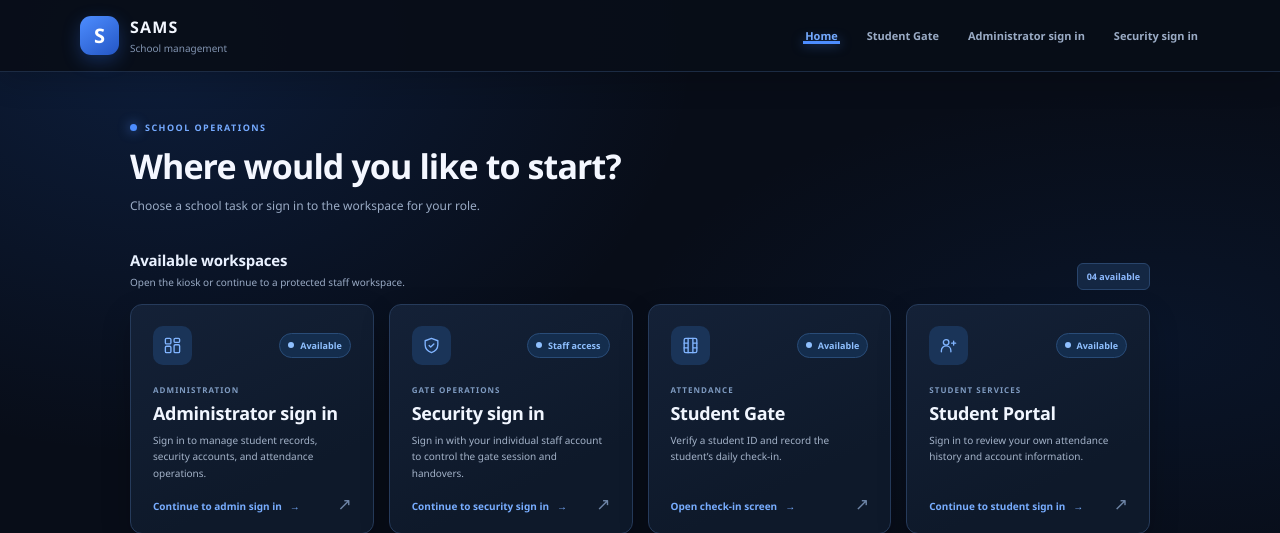
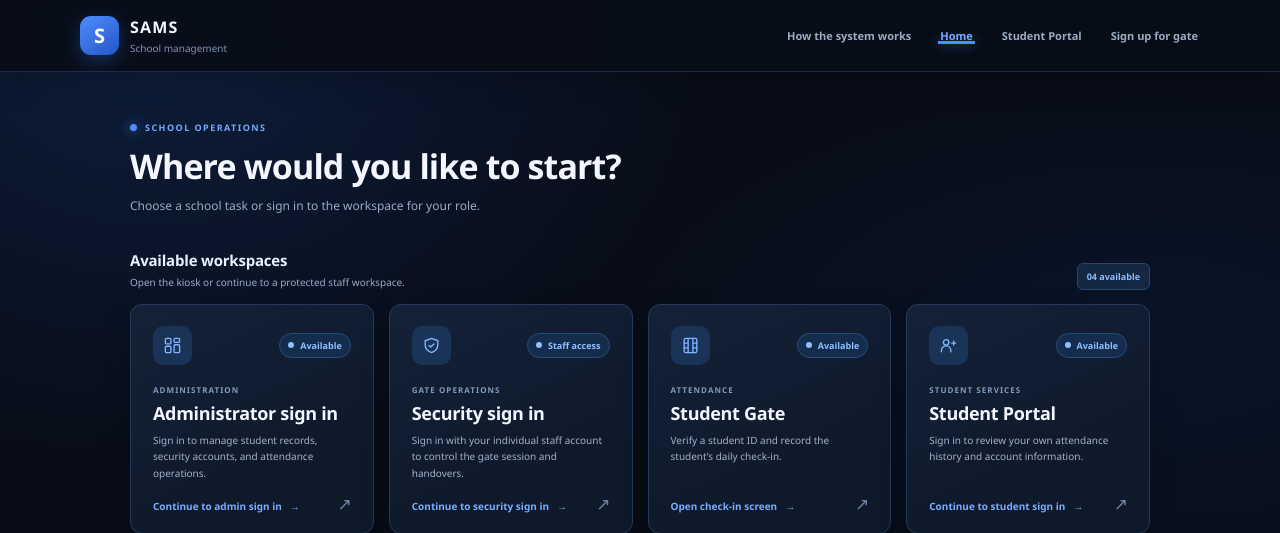
Before and after one commit to Ainechris/SAMS-ORIGNAL, a Flask app: page / in a window 1280 px wide. Shown: the top 533 px of the page. Run offline with Flask 3, Linux system fonts and the light colour scheme; data comes from the database, SQL or seed files in the repository.

Commit message:
Simplify homepage navigation and add how SAMS works page

```diff
--- a/app/templates/index.html
+++ b/app/templates/index.html
@@ -21,10 +21,13 @@
         </a>
 
         <nav class="home-nav" aria-label="Main navigation">
+            <a href="{{ url_for('main.how_it_works') }}">How the system works</a>
             <a class="nav-active" href="{{ url_for('main.home') }}" aria-current="page">Home</a>
-            <a href="{{ url_for('gate.gate') }}">Student Gate</a>
-            <a href="{{ url_for('admin.login') }}">Administrator sign in</a>
-            <a href="{{ url_for('security.login') }}">Security sign in</a>
+            <a href="{{ url_for('student.login') }}">Student Portal</a>
+            <a href="{{ url_for('gate.gate') }}">Sign up for gate</a>
+            {% if registration_open %}
+            <a class="nav-registration" href="{{ url_for('registration.public_registration') }}">Student Registration</a>
+            {% endif %}
         </nav>
     </header>
 
```
